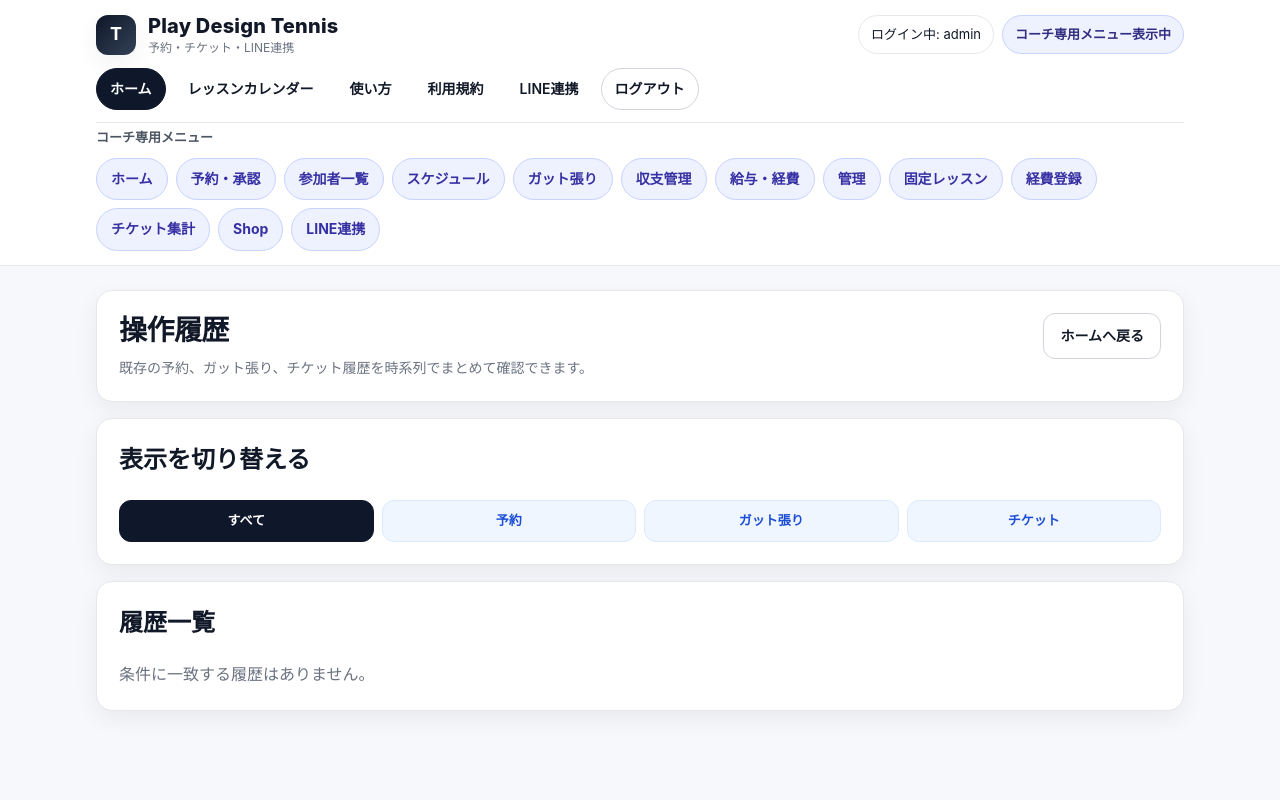
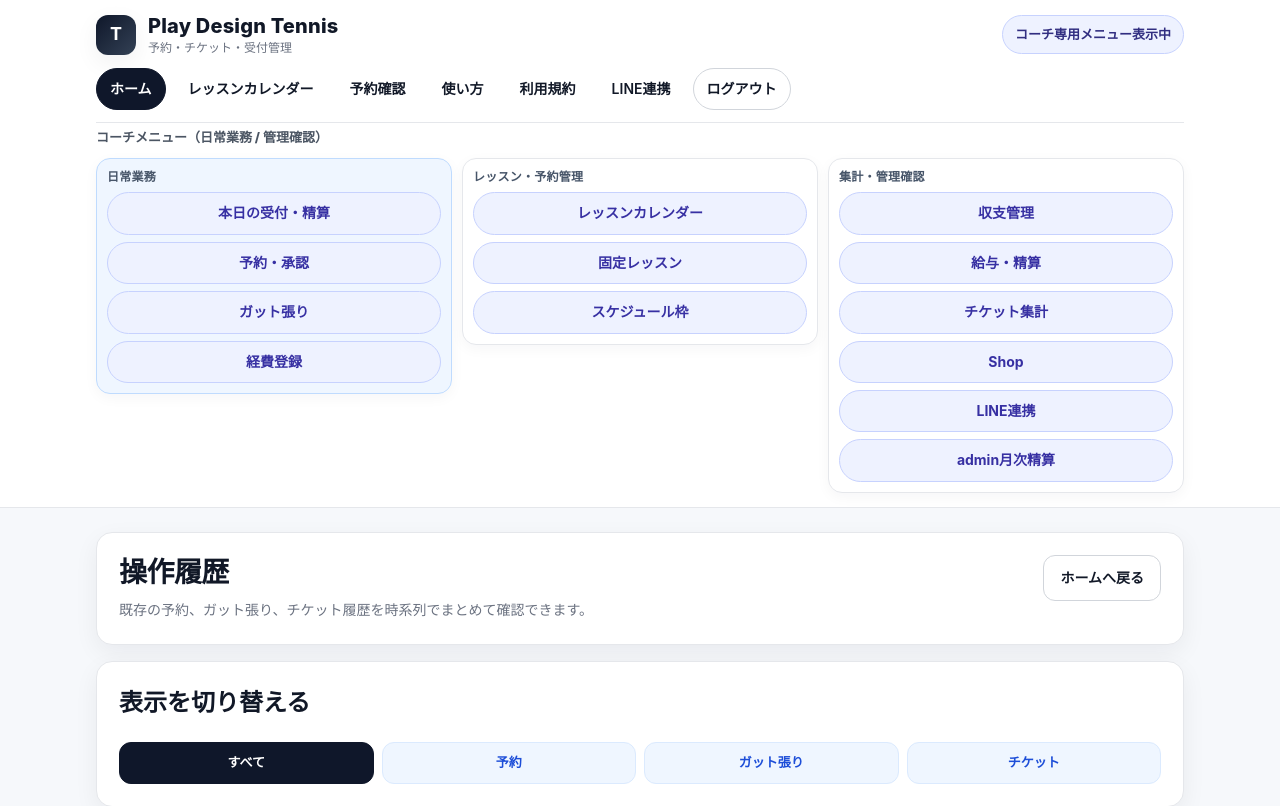
Before and after one commit to KEIIZ-3/tennis-app, a Django app: page /coach/activity-log/ in a window 1280 px wide. Shown: the top 806 px of the page. Before the commit the page ends 727 px from the top, so only its background shows below. Run offline with Django 4.2, Linux system fonts and the light colour scheme; a user stored in the database is signed in; data comes from the database, SQL or seed files in the repository; data that the repository does not hold is empty; parts of the project's set-up code (start-up, migrations or seed data) failed here and were passed over; some libraries are stand-ins or nearby versions.

Commit message:
Update base.html for user role handling and layout

```diff
--- a/club/templates/base.html
+++ b/club/templates/base.html
@@ -226,10 +242,40 @@
       border-color:var(--line-green-dark);
     }
 
+    .coach-menu-groups{
+      display:grid;
+      grid-template-columns:repeat(3,minmax(0,1fr));
+      gap:10px;
+      align-items:start;
+    }
+    .coach-menu-group{
+      border:1px solid var(--line);
+      background:#fff;
+      border-radius:14px;
+      padding:10px;
+      box-shadow:0 4px 14px rgba(15,23,42,.04);
+    }
+    .coach-menu-group.primary{
+      border-color:#bfdbfe;
+      background:#eff6ff;
+    }
+    .coach-menu-group-title{
+      margin:0 0 8px;
+      color:#475569;
+      font-size:12px;
+      line-height:1.3;
+      font-weight:1000;
+      letter-spacing:.02em;
+    }
     .coach-tabs{
       display:flex;
       gap:8px;
       flex-wrap:wrap;
+    }
+    .coach-menu-group .coach-tabs{
+      display:grid;
+      grid-template-columns:1fr;
+      gap:7px;
     }
     .coach-tab{
       display:inline-flex;
@@ -245,6 +291,7 @@
       font-weight:700;
       transition:all .15s ease;
       white-space:nowrap;
+      text-align:center;
     }
     .coach-tab:hover{ filter:brightness(0.98); }
     .coach-tab.active{
@@ -837,20 +890,19 @@
           <div class="brand-mark">T</div>
           <div class="brand-text">
             <a href="{% url 'club:home' %}" class="brand-title">Play Design Tennis</a>
-            <div class="brand-sub">予約・チケット・LINE連携</div>
+            <div class="brand-sub">予約・チケット・受付管理</div>
           </div>
         </div>
 
         {% if user.is_authenticated %}
           <div class="top-meta">
-            <span class="top-badge">ログイン中: {{ user.display_name }}</span>
             {% if user.role == "member" %}
-              <span class="top-badge">レベル: {{ user.get_member_level_display }}</span>
-              <span class="top-badge ticket">チケット残数: {{ user.ticket_balance }}枚</span>
-            {% else %}
-              {% if user.role == "coach" or user.is_staff or user.is_superuser %}
+              <span class="top-badge">会員：{{ user.display_name }}</span>
+              <span class="top-badge ticket">チケット {{ user.ticket_balance }}枚</span>
+            {% elif user.role == "contractor_coach" %}
+              <span class="top-badge contractor">業務委託コーチ：{{ user.display_name }}</span>
+            {% elif user.role == "coach" or user.is_staff or user.is_superuser %}
               <span class="top-badge coach">コーチ専用メニュー表示中</span>
-              {% endif %}
             {% endif %}
           </div>
         {% endif %}
@@ -898,17 +950,14 @@
             <nav class="nav">
               <a href="{% url 'club:home' %}" class="nav-primary">ホーム</a>
               <a href="{% url 'club:lesson_calendar' %}">レッスンカレンダー</a>
+              <a href="{% url 'club:reservation_list' %}">予約確認</a>
               <a href="{% url 'club:help' %}">使い方</a>
               <a href="{% url 'club:terms' %}">利用規約</a>
-
-              {% if user.role == "coach" or user.is_staff or user.is_superuser %}
               <a href="{% url 'club:line_connect' %}">LINE連携</a>
-
               <form method="post" action="{% url 'club:logout' %}" class="logout-form">
                 {% csrf_token %}
                 <button type="submit" class="logout-button">ログアウト</button>
               </form>
-              {% endif %}
             </nav>
           </div>
         {% endif %}
@@ -927,40 +976,61 @@
       {% endif %}
 
       {% if user.is_authenticated %}
-        {% if user.role == "coach" or user.is_staff or user.is_superuser %}
+        {% if user.role == "coach" or user.role == "contractor_coach" or user.is_staff or user.is_superuser %}
           <div class="coach-menu" id="coach-menu">
             <div class="coach-menu-head">
-              <div class="coach-menu-title">コーチ専用メニュー</div>
-              <button type="button" class="coach-menu-toggle" id="coach-menu-toggle" aria-expanded="false" aria-controls="coach-tabs">
+              <div class="coach-menu-title">コーチメニュー（日常業務 / 管理確認）</div>
+              <button type="button" class="coach-menu-toggle" id="coach-menu-toggle" aria-expanded="false" aria-controls="coach-menu-groups">
                 メニューを開く
               </button>
             </div>
 
-            <div class="coach-tabs" id="coach-tabs">
-              <a href="{% url 'club:home' %}" class="coach-tab {% if request.resolver_match.url_name == 'home' %}active{% endif %}">ホーム</a>
+            <div class="coach-menu-groups" id="coach-menu-groups">
+              <section class="coach-menu-group primary">
+                <h2 class="coach-menu-group-title">日常業務</h2>
+                <div class="coach-tabs">
+                  <a href="{% url 'club:coach_today_lessons' %}" class="coach-tab {% if request.resolver_match.url_name == 'coach_today_lessons' %}active{% endif %}">本日の受付・精算</a>
                   <a href="{% url 'club:reservation_list' %}" class="coach-tab {% if request.resolver_match.url_name == 'reservation_list' %}active{% endif %}">
                     予約・承認
                     {% if nav_pending_count %}
                       <span class="nav-count-badge">{{ nav_pending_count }}</span>
                     {% endif %}
                   </a>
-              <a href="{% url 'club:coach_today_lessons' %}" class="coach-tab {% if request.resolver_match.url_name == 'coach_today_lessons' %}active{% endif %}">参加者一覧</a>
-              <a href="{% url 'club:coach_availability_list' %}" class="coach-tab {% if request.resolver_match.url_name == 'coach_availability_list' or request.resolver_match.url_name == 'coach_availability_create' or request.resolver_match.url_name == 'coach_availability_edit' or request.resolver_match.url_name == 'coach_fixed_lesson_weekly' %}active{% endif %}">スケジュール</a>
                   <a href="{% url 'club:stringing_order_list' %}" class="coach-tab {% if request.resolver_match.url_name == 'stringing_order_list' %}active{% endif %}">
                     ガット張り
                     {% if nav_stringing_count %}
                       <span class="nav-count-badge soft">{{ nav_stringing_count }}</span>
                     {% endif %}
                   </a>
+                  <a href="{% url 'club:coach_expense_manage' %}" class="coach-tab {% if request.resolver_match.url_name == 'coach_expense_manage' %}active{% endif %}">経費登録</a>
+                </div>
+              </section>
+
+              <section class="coach-menu-group">
+                <h2 class="coach-menu-group-title">レッスン・予約管理</h2>
+                <div class="coach-tabs">
+                  <a href="{% url 'club:lesson_calendar' %}" class="coach-tab {% if request.resolver_match.url_name == 'lesson_calendar' %}active{% endif %}">レッスンカレンダー</a>
+                  <a href="{% url 'club:coach_fixed_lesson_weekly' %}" class="coach-tab {% if request.resolver_match.url_name == 'coach_fixed_lesson_weekly' %}active{% endif %}">固定レッスン</a>
+                  <a href="{% url 'club:coach_availability_list' %}" class="coach-tab {% if request.resolver_match.url_name == 'coach_availability_list' or request.resolver_match.url_name == 'coach_availability_create' or request.resolver_match.url_name == 'coach_availability_edit' %}active{% endif %}">スケジュール枠</a>
+                  {% if user.role == "contractor_coach" %}
+                    <a href="{% url 'club:reservation_list' %}" class="coach-tab">自分の受講予約</a>
+                  {% endif %}
+                </div>
+              </section>
+
+              <section class="coach-menu-group">
+                <h2 class="coach-menu-group-title">集計・管理確認</h2>
+                <div class="coach-tabs">
                   <a href="{% url 'club:coach_revenue_summary' %}" class="coach-tab {% if request.resolver_match.url_name == 'coach_revenue_summary' %}active{% endif %}">収支管理</a>
-              <a href="{% url 'club:coach_payroll_summary' %}" class="coach-tab {% if request.resolver_match.url_name == 'coach_payroll_summary' or request.resolver_match.url_name == 'coach_ticket_summary' or request.resolver_match.url_name == 'coach_expense_manage' %}active{% endif %}">給与・経費</a>
-              <a href="{% url 'club:schedule_survey_summary' %}" class="coach-tab {% if request.resolver_match.url_name == 'schedule_survey_summary' or request.resolver_match.url_name == 'shop_estimate' or request.resolver_match.url_name == 'line_connect' or request.resolver_match.url_name == 'lesson_calendar' %}active{% endif %}">管理</a>
-
-              <a href="{% url 'club:coach_fixed_lesson_weekly' %}" class="coach-tab">固定レッスン</a>
-              <a href="{% url 'club:coach_expense_manage' %}" class="coach-tab">経費登録</a>
-              <a href="{% url 'club:coach_ticket_summary' %}" class="coach-tab">チケット集計</a>
-              <a href="{% url 'club:shop_estimate' %}" class="coach-tab">Shop</a>
-              <a href="{% url 'club:line_connect' %}" class="coach-tab">LINE連携</a>
+                  <a href="{% url 'club:coach_payroll_summary' %}" class="coach-tab {% if request.resolver_match.url_name == 'coach_payroll_summary' %}active{% endif %}">給与・精算</a>
+                  <a href="{% url 'club:coach_ticket_summary' %}" class="coach-tab {% if request.resolver_match.url_name == 'coach_ticket_summary' %}active{% endif %}">チケット集計</a>
+                  <a href="{% url 'club:shop_estimate' %}" class="coach-tab {% if request.resolver_match.url_name == 'shop_estimate' %}active{% endif %}">Shop</a>
+                  <a href="{% url 'club:line_connect' %}" class="coach-tab {% if request.resolver_match.url_name == 'line_connect' %}active{% endif %}">LINE連携</a>
+                  {% if user.is_staff or user.is_superuser %}
+                    <a href="{% url 'club:coach_admin_settlement' %}" class="coach-tab {% if request.resolver_match.url_name == 'coach_admin_settlement' %}active{% endif %}">admin月次精算</a>
+                  {% endif %}
+                </div>
+              </section>
             </div>
           </div>
         {% endif %}
```
Also changed, not shown: other parts of club/templates/base.html (+30 -21 lines). Lines whose indentation alone changed are shown as unchanged.
